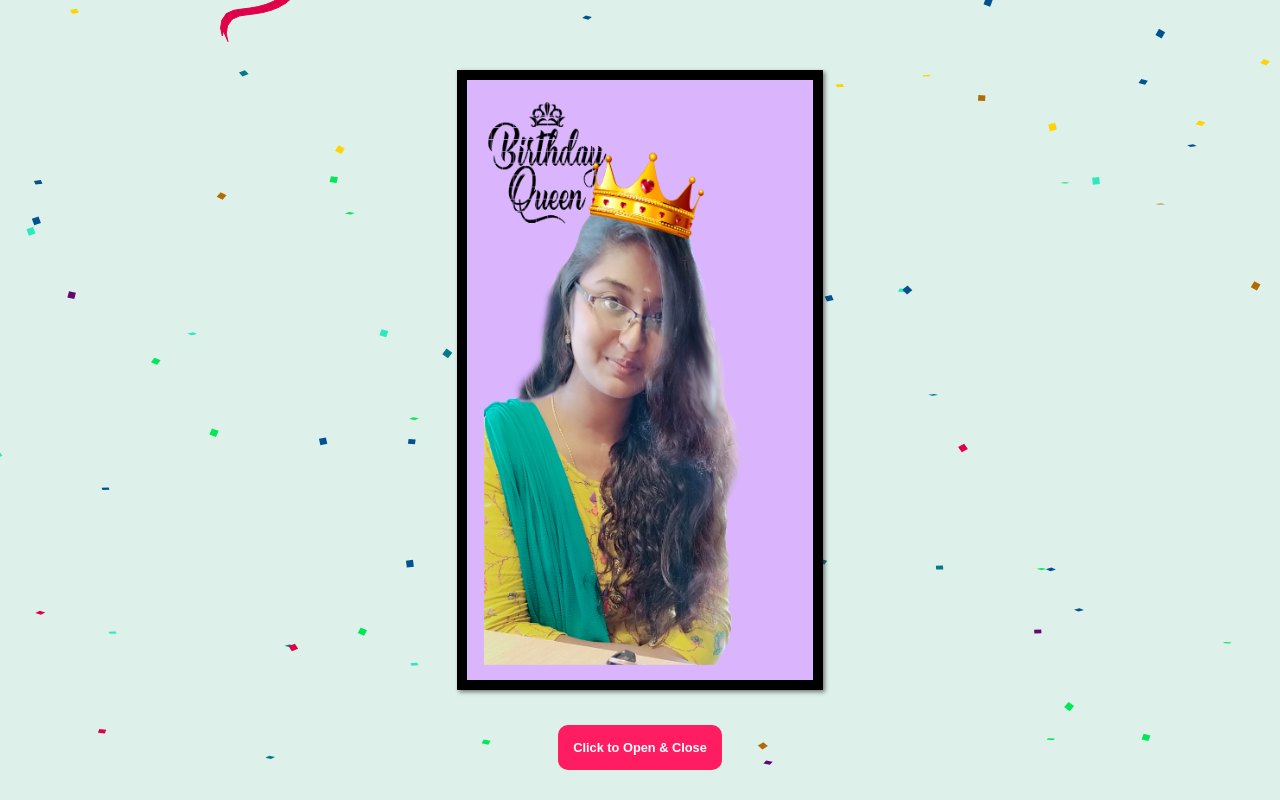
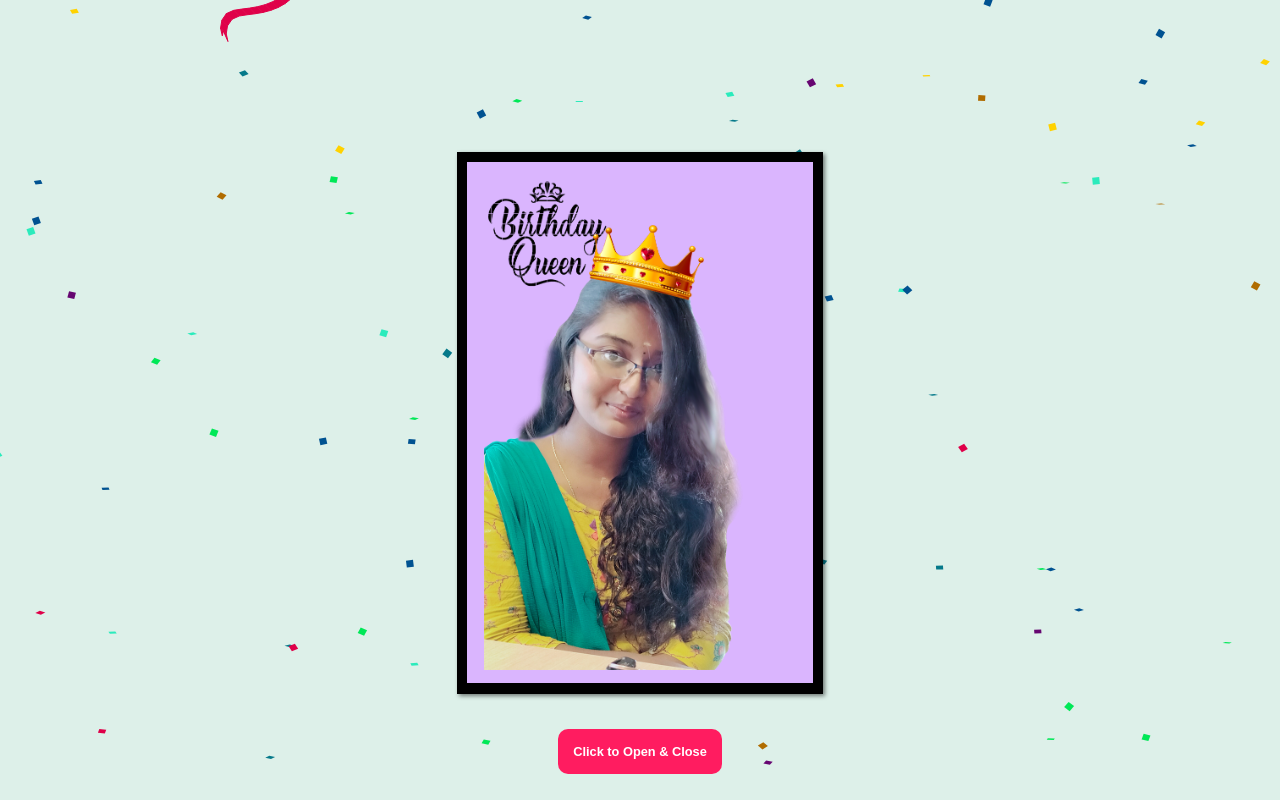
Before and after one commit to rkRam619/HBD-Sajitha, a plain HTML site: page index.html in a window 1280 px wide. Drawn offline with Linux system fonts and the light colour scheme.

Commit message:
Update style.css

```diff
--- a/style.css
+++ b/style.css
@@ -37,7 +37,7 @@ html,body{
   width: 27%;
   height: 78vh;
   border: 10px solid #000;
-  margin: 70px auto 20px auto;
+  margin: 156px auto 20px auto;
   box-shadow: inset 10px 0px 15px 0px rgba(0,0,0,0.1);
   background-color: #dab5fe;
 
```
